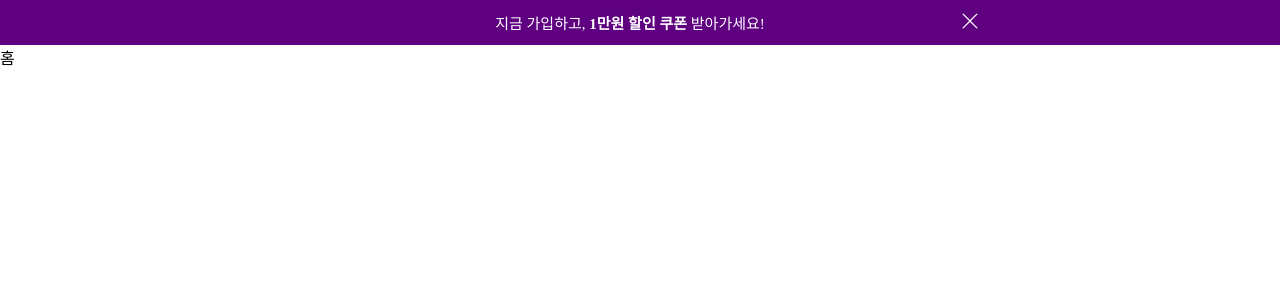
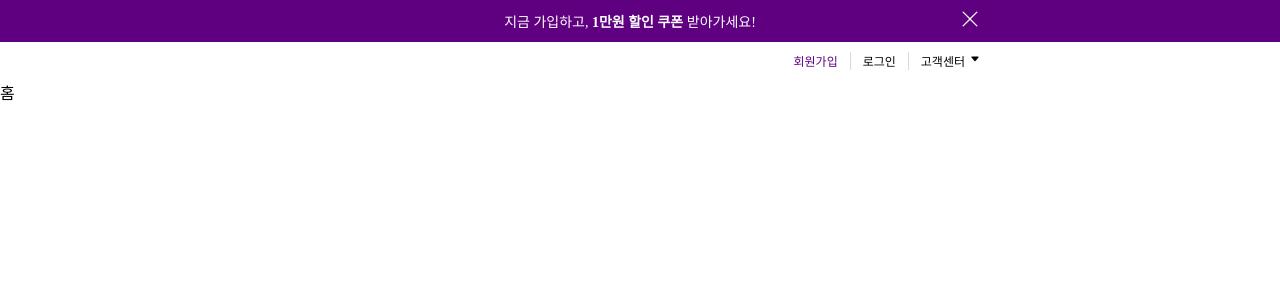
Before and after one commit to HeoJoe/clone1_kurly_jm, a React (Create React App) app: page / in a window 1280 px wide. Shown: the top 300 px of the page. Built offline with nearby package versions, Linux system fonts and the light colour scheme.

Commit message:
[FEAT] #2 - 회원가입, 로그인, 고객센터 버튼튼

```diff
--- a/src/App.js
+++ b/src/App.js
@@ -4,11 +4,15 @@ import "./styles/App.css";
 
 import Home from './page/Home';
 import JoinCoupon from './components/notice/JoinCoupon';
+import UserMenu from './components/header/UserMenu';
 
 const App = () => {
   return(
     <BrowserRouter>
       <JoinCoupon />
+
+      <UserMenu />
+
       <Routes>
         <Route path='/' element={<Home />}></Route>
       </Routes>
--- /dev/null
+++ b/src/components/header/UserMenu.js
@@ -0,0 +1,64 @@
+// 사용자 메뉴 - 로그인, 회원가입, 고객센터
+import React from "react";
+import styled from "styled-components";
+import palette from "../../styles/colorPalette";
+
+import { BsCaretDownFill } from "react-icons/bs";
+
+const UserMenu = () => {
+  return (
+    <Container>
+      <Join>회원가입</Join>
+
+      <Line />
+
+      <SignIn>로그인</SignIn>
+
+      <Line />
+
+      <UserHelp>고객센터</UserHelp>
+      <UserHelpArrow>
+        <BsCaretDownFill size="10"/>
+      </UserHelpArrow>
+    </Container>
+  );
+}
+
+const Container = styled.div`
+  display: flex;
+  padding: 10px 300px;
+`;
+
+const Join = styled.div`
+  color: ${palette.main_color};
+  font-size: 12px;
+  cursor: pointer;
+  font-weight: 500;
+  margin-left: auto;
+`;
+const SignIn = styled.div`
+  color: ${palette.black};
+  font-size: 12px;
+  cursor: pointer;
+  font-weight: 500;
+`;
+const UserHelp = styled.div`
+  color: ${palette.black};
+  font-size: 12px;
+  cursor: pointer;
+  font-weight: 500;
+`;
+const UserHelpArrow = styled.div`
+  padding-left: 5px;
+  cursor: pointer;
+  height: 10px;
+  margin-top: -2px;
+`;
+const Line = styled.div`
+  width: 1px;
+  height: auto;
+  margin: 0px 12px;
+  background: ${palette.gray_d9};
+`;
+
+export default UserMenu;
--- a/src/components/notice/JoinCoupon.js
+++ b/src/components/notice/JoinCoupon.js
@@ -25,8 +25,8 @@ const Container = styled.div`
 const CouponText = styled.div`
   width: 100%;
   color: ${palette.white};
-  font-size: 15px;
-  padding: 12px 0px;
+  font-size: 14px;
+  padding: 11px 0px;
   text-align: center;
   cursor: pointer;
 `;
--- a/src/styles/colorPalette.js
+++ b/src/styles/colorPalette.js
@@ -4,6 +4,8 @@ const palette = {
   white: '#FFFFFF',
 
   main_color: '#5E0080',
+
+  gray_d9: '#d9d9d9',
 };
 
 export default palette;
```
